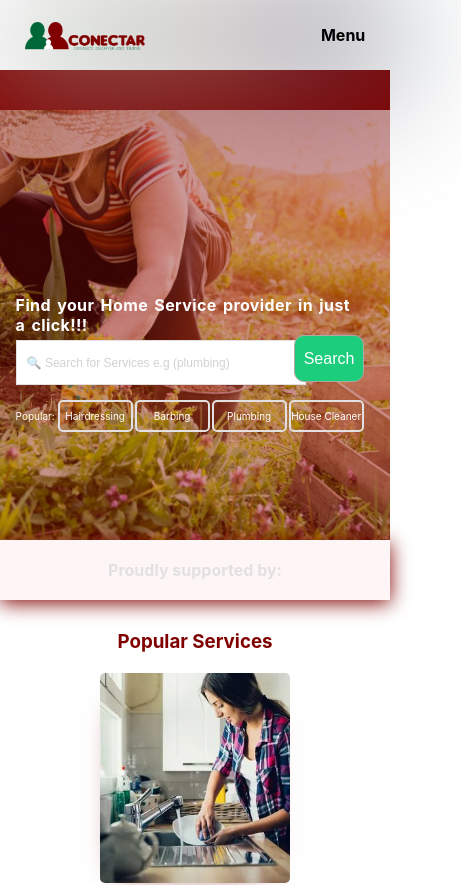
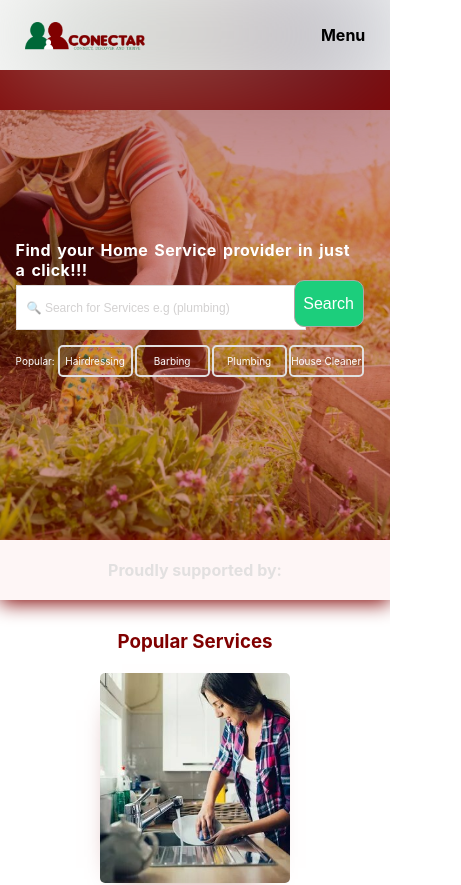
Before and after one commit to ogungbile-oluwasogo/conectar, a React (Create React App) app: page / in a window 390 px wide. Shown: the top 885 px of the page, 461 px wide, since content can reach past the window. Built offline with nearby package versions, Linux system fonts and the light colour scheme.

Commit message:
adjustment on some component

```diff
--- a/src/components/HomeAbout.module.css
+++ b/src/components/HomeAbout.module.css
@@ -24,7 +24,7 @@
   margin: 20px 0px;
   color: #e2e0e0;
   font-size: smaller;
-  font-weight: 100;
+  /* font-weight: 100; */
   line-height: 1.95;
 }
 
--- a/src/components/HomeImageSlider.jsx
+++ b/src/components/HomeImageSlider.jsx
@@ -20,12 +20,15 @@ const HomeImageSlider = ({ slides }) => {
     backgroundRepeat: "no-repeat",
     backgroundPosition: "41% 59%",
     height: "430px",
+    width: "100%",
     zIndex: "3",
     transition: "2.5s ease-in-out",
+    overflow: "hidden",
   };
 
   return (
     <Fragment>
+      <div className="homeslider-wrapper">
         <div style={slideStyle}>
           <div className={style["bg-color"]}></div>
         </div>
@@ -49,6 +52,7 @@ const HomeImageSlider = ({ slides }) => {
             <a href="/">House Cleaner</a>
           </div>
         </div>
+      </div>
 
       {/* proudly supported section */}
       <div className={style["support-wrapper"]}>
--- a/src/layouts/RootLayout.jsx
+++ b/src/layouts/RootLayout.jsx
@@ -8,7 +8,6 @@ const RootLayout = () => {
   return (
     <Fragment>
       {/* NAVIGATION SECTION */}
-
       <div className={style["flex-wrapper"]}>
         <div className={style["inner-flex"]}>
           <NavLink to="/">
@@ -41,10 +40,8 @@ const RootLayout = () => {
         </div>
         <h4>Menu</h4>
       </div>
-
       {/* Blur Background */}
       <div className={style["blur-bacground"]}></div>
-
       {/* SUB HEADING SECTION */}
       <div className={style["welcome-header"]}>
         <p>
@@ -55,7 +52,6 @@ const RootLayout = () => {
           </marquee>
         </p>
       </div>
-
       <main>
         <Outlet />
       </main>
--- a/src/layouts/RootLayout.module.css
+++ b/src/layouts/RootLayout.module.css
@@ -8,6 +8,7 @@
   top: 0px;
   z-index: 0;
   width: 100%;
+  overflow: hidden;
 }
 
 .flex-wrapper {
@@ -23,6 +24,7 @@
   justify-content: center;
   gap: 25px;
   z-index: 1;
+  overflow: hidden;
 }
 .flex-wrapper h4 {
   display: none;
--- a/src/pages/Home.module.css
+++ b/src/pages/Home.module.css
@@ -1,5 +1,7 @@
 /* HOMEIMAGESLIDER.JSX STLYING */
-
+.homeslider-wrapper {
+  position: relative;
+}
 .bg-color {
   background-color: #800000;
   width: 100%;
@@ -9,7 +11,7 @@
 
 .home-search-area {
   position: absolute;
-  top: 38%;
+  top: 280px;
   left: 10%;
   overflow: hidden;
 }
@@ -61,7 +63,7 @@ label {
 @media (max-width: 680px) {
   .home-search-area {
     position: absolute;
-    top: 35%;
+    top: 240px;
     left: 4%;
   }
   label {
@@ -122,14 +124,17 @@ label {
     margin: 0px 1px;
   }
 }
-
-@media (max-width: 360px) {
+@media (max-width: 500px) {
+  .home-search-area {
+    width: 23rem;
+  }
   .home-search-button {
     width: 70px;
-    right: 20px;
+    right: -80px;
     top: 40px;
   }
-
+}
+@media (max-width: 360px) {
   .home-search-input {
     height: 45px;
     width: 260px;
```
Lines whose indentation alone changed are shown as unchanged.
